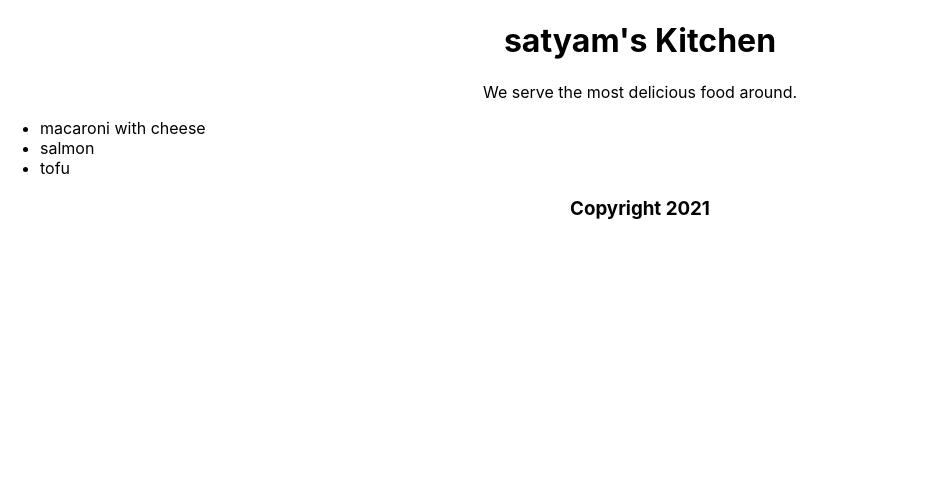
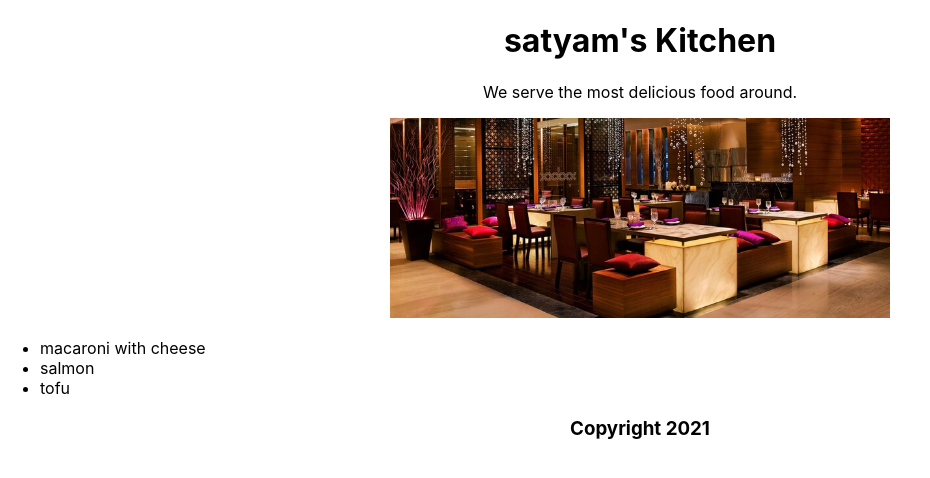
Before and after one commit to SatYu26/Learning-React, a React (Create React App) app: page / in a window 1280 px wide. Shown: the top 478 px of the page, without its empty margins (0-930 px from the left). Built offline with nearby package versions, Linux system fonts and the light colour scheme.

Commit message:
Displaying images with React

```diff
--- a/src/App.js
+++ b/src/App.js
@@ -1,5 +1,6 @@
 import "./App.css";
 import React from "react";
+import restaurant from "./restaurant.jpg";
 
 function Header(props) {
   return (
@@ -13,6 +14,7 @@ function Main(props) {
   return (
     <section>
       <p>We serve the most {props.adjective} food around.</p>
+      <img src={restaurant} height={200} alt="restaurant" />
       <ul style={{ textAlign: "left" }}>
         {props.dishes.map((dish) => (
           <li key={dish.id}>{dish.title}</li>
```
Also changed, not shown: src/restaurant.jpg (added).
